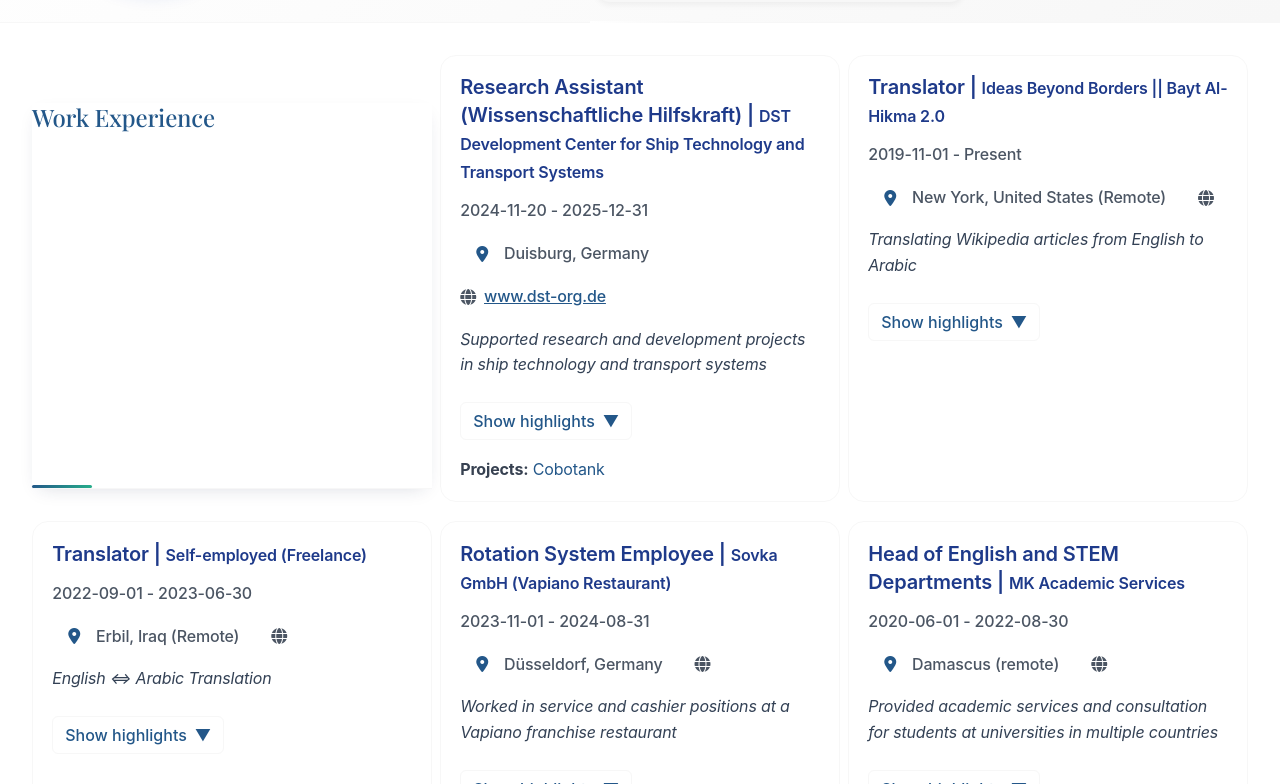
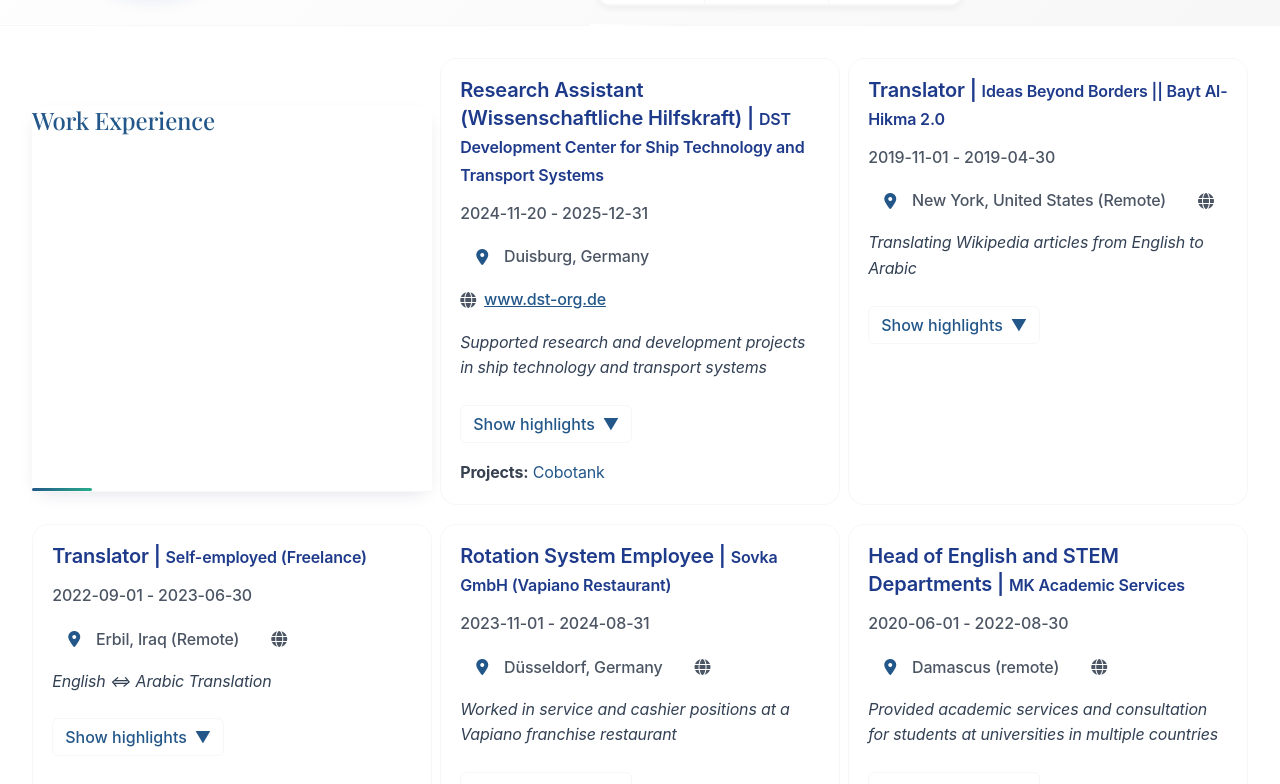
Before and after one commit to HabibZRK/HabibZRK.github.io, a Jekyll site: the page built from _pages/resume.html, in a window 1280 px wide and 900 px high, scrolled down 332 px, cut to the strip 116-900 px from the top of the window. Built offline with Jekyll 4.4.1, drawn with Linux system fonts in a browser that asks for light colours; nearby versions of some CDN libraries.

Commit message:
cv: correct end date of BH2.0 position
Updated the end date for the position in the CV.

```diff
--- a/_data/cv-multi-lang.json
+++ b/_data/cv-multi-lang.json
@@ -127,7 +127,7 @@
       },
       "website": "",
       "startDate": "2019-11-01",
-      "endDate": "present",
+      "endDate": "2019-04-30",
       "location": {
         "lang": {
           "en": "New York, United States (Remote)",
```
